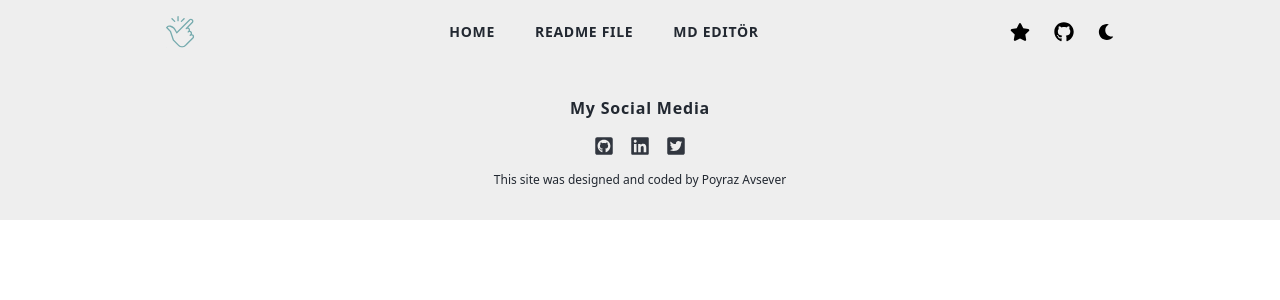
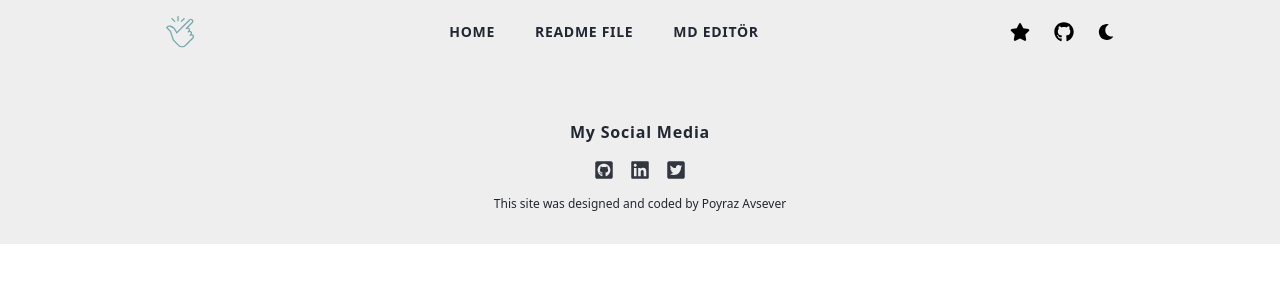
Before and after one commit to poyrazavsever/readme-maker, a Next.js app: page /readmemaker in a window 1280 px wide. Shown: the top 300 px of the page. Built offline with nearby package versions, Linux system fonts and the light colour scheme.

Commit message:
feat: complete file system

```diff
--- a/components/ReadmeMaker/TopSection.jsx
+++ b/components/ReadmeMaker/TopSection.jsx
@@ -3,8 +3,7 @@
 function TopSection({section, setSection}) {
   return (
     <div>
-
-
+        <button></button>
     </div>
   )
 }
--- a/pages/readmemaker.js
+++ b/pages/readmemaker.js
@@ -9,7 +9,7 @@
     const [section, setSection] = useState("project")
 
     return (
-        <div>
+        <div className='md:container md:mx-auto'>
             <TopSection section={section} setSection={setSection}/>
         </div>
     )
```
